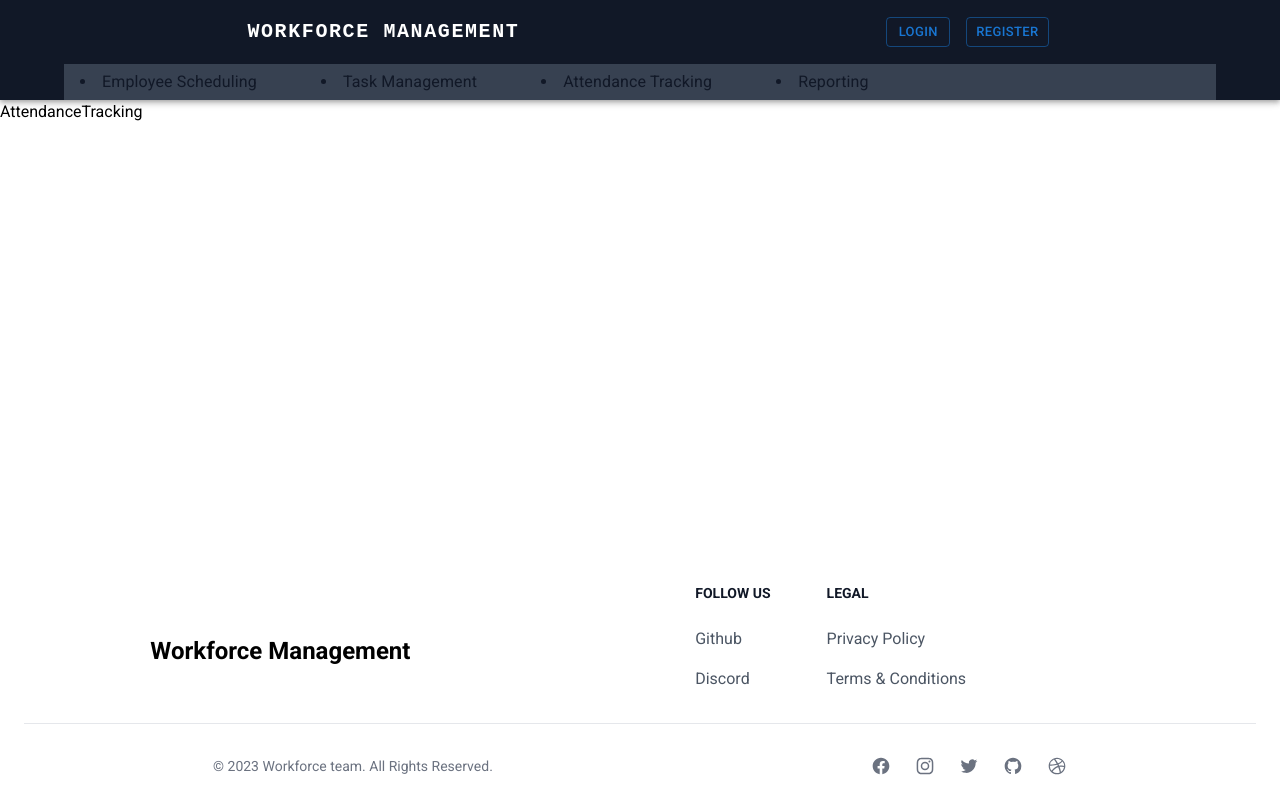
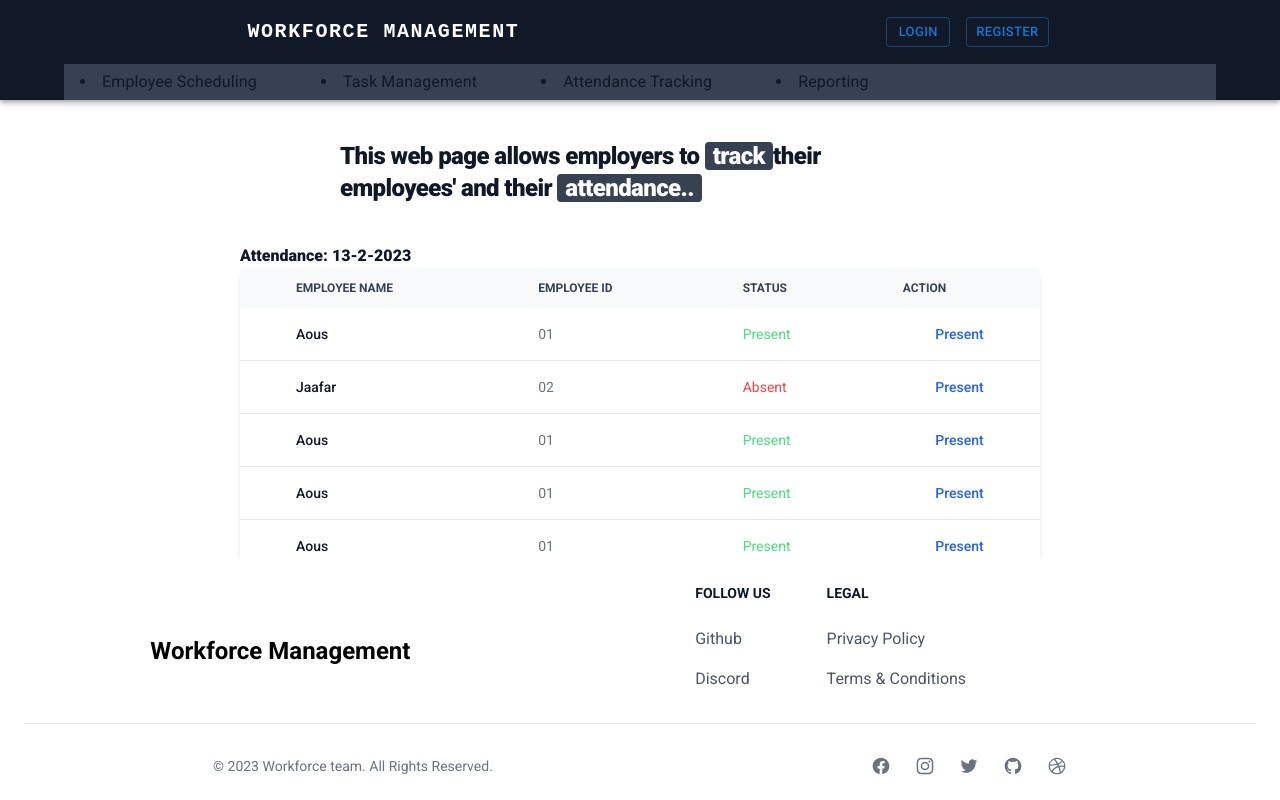
Before and after one commit to shaheen7a/workforece-management-system, a React (Vite) app: page /attendance in a window 1280 px wide. Built offline with nearby package versions, Linux system fonts and the light colour scheme.

Commit message:
Pages Edit

```diff
--- a/src/pages/AttendanceTracking.jsx
+++ b/src/pages/AttendanceTracking.jsx
@@ -3,10 +3,128 @@ import Footer from '../components/Footer'
 import Header from '../components/Header'
 
 const AttendanceTracking = () => {
+  const date = new Date();
+
+  let day = date.getDate();
+  let month = date.getMonth() + 1;
+  let year = date.getFullYear();
+
   return (
     <div>
       <Header />
-      <div>AttendanceTracking</div>
+      <div className='mt-10 w-[600px] '>
+        <h2 className='mb-4 text-2xl font-extrabold leading-none tracking-tight text-gray-900 md:text-2xl lg:text-2xl'>
+          This web page allows employers to <mark
+            className='px-2 text-white bg-gray-700 rounded dark:bg-gray-700'>
+            track</mark>their employees' and their <mark className='px-2 text-white bg-gray-700 rounded dark:bg-gray-700'>attendance..</mark></h2>
+      </div>
+
+      <div className="mt-10 w-[800px]">
+        <h3 className='text-gray-900 font-extrabold'>Attendance: {`${day}-${month}-${year}`}</h3>
+        <div class="relative overflow-x-auto shadow-md sm:rounded-lg">
+          <table class="w-full text-sm text-left text-gray-500 dark:text-gray-400">
+            <thead class="text-xs text-gray-700 uppercase bg-gray-50 dark:bg-gray-700 dark:text-gray-400">
+              <tr>
+                <th scope="col" class="p-4">
+                </th>
+                <th scope="col" class="px-6 py-3">
+                  Employee Name
+                </th>
+                <th scope="col" class="px-6 py-3">
+                  Employee ID
+                </th>
+                <th scope="col" class="px-6 py-3">
+                  Status
+                </th>
+                <th scope="col" class="px-6 py-3">
+                  Action
+                </th>
+              </tr>
+            </thead>
+            <tbody>
+              <tr class="bg-white border-b dark:bg-gray-800 dark:border-gray-700 hover:bg-gray-50 dark:hover:bg-gray-600">
+                <td class="w-4 p-4">
+                </td>
+                <th scope="row" class="px-6 py-4 font-medium text-gray-900 whitespace-nowrap dark:text-white">
+                  Aous
+                </th>
+                <td class="px-6 py-4">
+                  01
+                </td>
+                <td class="px-6 py-4 text-green-400">
+                  Present
+                </td>
+                <td class="flex items-center px-6 py-4 space-x-3">
+                  <a href="#" class="font-medium text-blue-600 dark:text-blue-500 hover:underline">Present</a></td>
+              </tr>
+              <tr class="bg-white border-b dark:bg-gray-800 dark:border-gray-700 hover:bg-gray-50 dark:hover:bg-gray-600">
+                <td class="w-4 p-4">
+                </td>
+                <th scope="row" class="px-6 py-4 font-medium text-gray-900 whitespace-nowrap dark:text-white">
+                  Jaafar
+                </th>
+                <td class="px-6 py-4">
+                  02
+                </td>
+                <td class="px-6 py-4 text-red-500">
+                  Absent
+                </td>
+                <td class="flex items-center px-6 py-4 space-x-3">
+                  <a href="#" class="font-medium text-blue-600 dark:text-blue-500 hover:underline">Present</a></td>
+              </tr>
+
+              <tr class="bg-white border-b dark:bg-gray-800 dark:border-gray-700 hover:bg-gray-50 dark:hover:bg-gray-600">
+                <td class="w-4 p-4">
+                </td>
+                <th scope="row" class="px-6 py-4 font-medium text-gray-900 whitespace-nowrap dark:text-white">
+                  Aous
+                </th>
+                <td class="px-6 py-4">
+                  01
+                </td>
+                <td class="px-6 py-4 text-green-400">
+                  Present
+                </td>
+                <td class="flex items-center px-6 py-4 space-x-3">
+                  <a href="#" class="font-medium text-blue-600 dark:text-blue-500 hover:underline">Present</a></td>
+              </tr>
+
+              <tr class="bg-white border-b dark:bg-gray-800 dark:border-gray-700 hover:bg-gray-50 dark:hover:bg-gray-600">
+                <td class="w-4 p-4">
+                </td>
+                <th scope="row" class="px-6 py-4 font-medium text-gray-900 whitespace-nowrap dark:text-white">
+                  Aous
+                </th>
+                <td class="px-6 py-4">
+                  01
+                </td>
+                <td class="px-6 py-4 text-green-400">
+                  Present
+                </td>
+                <td class="flex items-center px-6 py-4 space-x-3">
+                  <a href="#" class="font-medium text-blue-600 dark:text-blue-500 hover:underline">Present</a></td>
+              </tr>
+
+              <tr class="bg-white border-b dark:bg-gray-800 dark:border-gray-700 hover:bg-gray-50 dark:hover:bg-gray-600">
+                <td class="w-4 p-4">
+                </td>
+                <th scope="row" class="px-6 py-4 font-medium text-gray-900 whitespace-nowrap dark:text-white">
+                  Aous
+                </th>
+                <td class="px-6 py-4">
+                  01
+                </td>
+                <td class="px-6 py-4 text-green-400">
+                  Present
+                </td>
+                <td class="flex items-center px-6 py-4 space-x-3">
+                  <a href="#" class="font-medium text-blue-600 dark:text-blue-500 hover:underline">Present</a></td>
+              </tr>
+            </tbody>
+          </table>
+        </div>
+
+      </div>
       <Footer />
     </div>
   )
--- a/src/pages/EmployeeScheduling.jsx
+++ b/src/pages/EmployeeScheduling.jsx
@@ -28,7 +28,12 @@ const EmployeeScheduling = () => {
   return (
     <div>
       <Header />
-      <div className='flex justify-between'>
+      <div className='mt-10 w-[600px] '>
+        <h2 className='mb-4 text-2xl font-extrabold leading-none tracking-tight text-gray-900 md:text-2xl lg:text-2xl'>
+          This web page provides employees with the ability to <mark className='px-2 text-white bg-gray-700 rounded dark:bg-gray-700'>view and manage</mark>their work schedules and shifts.</h2>
+      </div>
+
+      <div className='flex justify-between mt-10'>
         <div className='mt-10'>
           <form>
             <div class="relative z-0 w-full mb-6 group">
--- a/src/pages/ReportingAbilities.jsx
+++ b/src/pages/ReportingAbilities.jsx
@@ -6,9 +6,43 @@ const ReportingAbilities = () => {
   return (
     <div>
       <Header />
-      <div>
-        ReportingAbilities
+
+      <div className='mt-10 w-[600px] '>
+        <h2 className='mb-4 text-2xl font-extrabold leading-none tracking-tight text-gray-900 md:text-2xl lg:text-2xl'>This web page enables <mark className='px-2 text-white bg-gray-700 rounded dark:bg-gray-700'>employees</mark> to submit <mark className='px-2 text-white bg-gray-700 rounded dark:bg-gray-700'>Reports.</mark></h2>
       </div>
+
+
+      <div className='w-[800px] mt-10'>
+        <div>
+          <h3 className='font-extrabold text-xl mb-2'>Reporting Message: </h3>
+        </div>
+
+        <div>
+          <form>
+            <div class="w-full p-2 mb-4 border border-gray-200 rounded-lg bg-gray-50 dark:bg-gray-700 dark:border-gray-600">
+              <label for="input-group-1" class="block mb-2 text-sm font-medium text-gray-900 dark:text-white">Your Name</label>
+              <div class="relative mb-6">
+                <input type="text" class="bg-gray-50 border border-gray-300 text-gray-900 text-sm rounded-lg focus:ring-blue-500 focus:border-blue-500 block w-full  p-2.5  dark:bg-gray-700 dark:border-gray-600 dark:placeholder-gray-400 dark:text-white dark:focus:ring-blue-500 dark:focus:border-blue-500" placeholder="Emp Name" />
+              </div>
+              <label class="block mb-2 text-sm font-medium text-gray-900 dark:text-white">Employee ID</label>
+              <div class="flex mb-2">
+                <input type="text" class="rounded-none rounded-r-lg bg-gray-50 border text-gray-900 focus:ring-blue-500 focus:border-blue-500 block flex-1 min-w-0 w-full text-sm border-gray-300 p-2.5  dark:bg-gray-700 dark:border-gray-600 dark:placeholder-gray-400 dark:text-white dark:focus:ring-blue-500 dark:focus:border-blue-500" placeholder="00" />
+              </div>
+
+              <div class="px-4 py-2 bg-white rounded-t-lg dark:bg-gray-800">
+                <label for="comment" class="sr-only">Your comment</label>
+                <textarea id="comment" rows="4" class="w-full px-0  text-gray-900 bg-white border-0 dark:bg-gray-800 focus:ring-0 dark:text-white dark:placeholder-gray-400 outline-0" placeholder="Write a report..." required></textarea>
+              </div>
+              <div class="flex items-center justify-between px-3 py-2 border-t dark:border-gray-600">
+                <button type="submit" class="inline-flex items-center py-2.5 px-4 text-xs font-medium text-center text-white bg-blue-700 rounded-lg focus:ring-4 focus:ring-blue-200 dark:focus:ring-blue-900 hover:bg-blue-800">
+                  Submit Report
+                </button>
+              </div>
+            </div>
+          </form>
+        </div>
+      </div>
+
       <Footer />
     </div>
   )
--- a/src/pages/TaskManagement.jsx
+++ b/src/pages/TaskManagement.jsx
@@ -6,6 +6,10 @@ const TaskManagement = () => {
   return (
     <div>
       <Header />
+      <div className='mt-10 w-[600px] '>
+        <h2 className='mb-4 text-2xl font-extrabold leading-none tracking-tight text-gray-900 md:text-2xl lg:text-2xl'>This webpage features a concise and orderly presentation of <mark className='px-2 text-white bg-gray-700 rounded dark:bg-gray-700'>employees</mark> and their <mark className='px-2 text-white bg-gray-700 rounded dark:bg-gray-700'>assigned tasks.</mark></h2>
+      </div>
+
       <div className='flex justify-between'>
         <div className='mt-10'>
           <h3 className='text-gray-900 font-extrabold '>Employee List: </h3>
@@ -26,7 +30,7 @@ const TaskManagement = () => {
         </div>
 
 
-        <di className="mt-10">
+        <div className="mt-10">
           <h3 className='text-gray-900 font-extrabold'>Tasks Table: </h3>
           <div class="relative overflow-x-auto shadow-md sm:rounded-lg">
             <table class="w-full text-sm text-left text-gray-500 dark:text-gray-400">
@@ -180,7 +184,7 @@ const TaskManagement = () => {
             </table>
           </div>
 
-        </di>
+        </div>
       </div>
       <Footer />
     </div>
```
Lines whose indentation alone changed are shown as unchanged.
